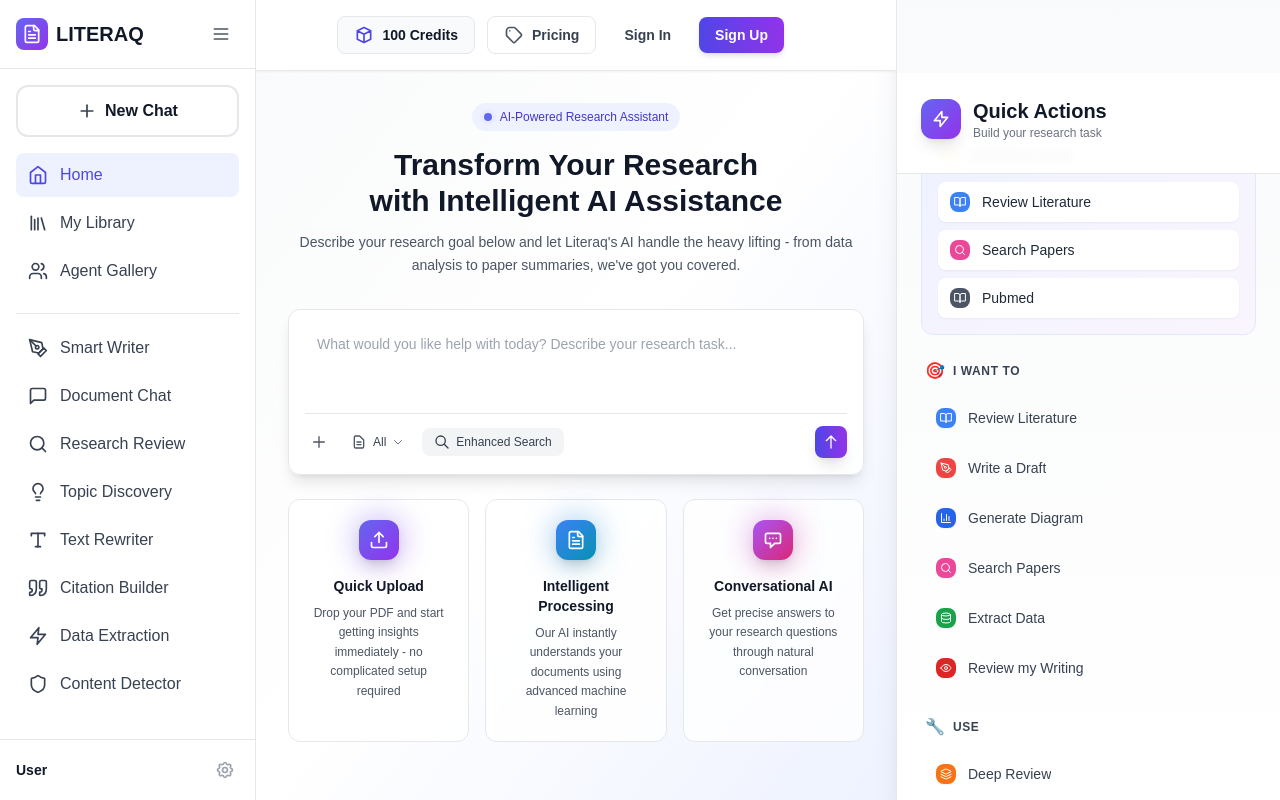
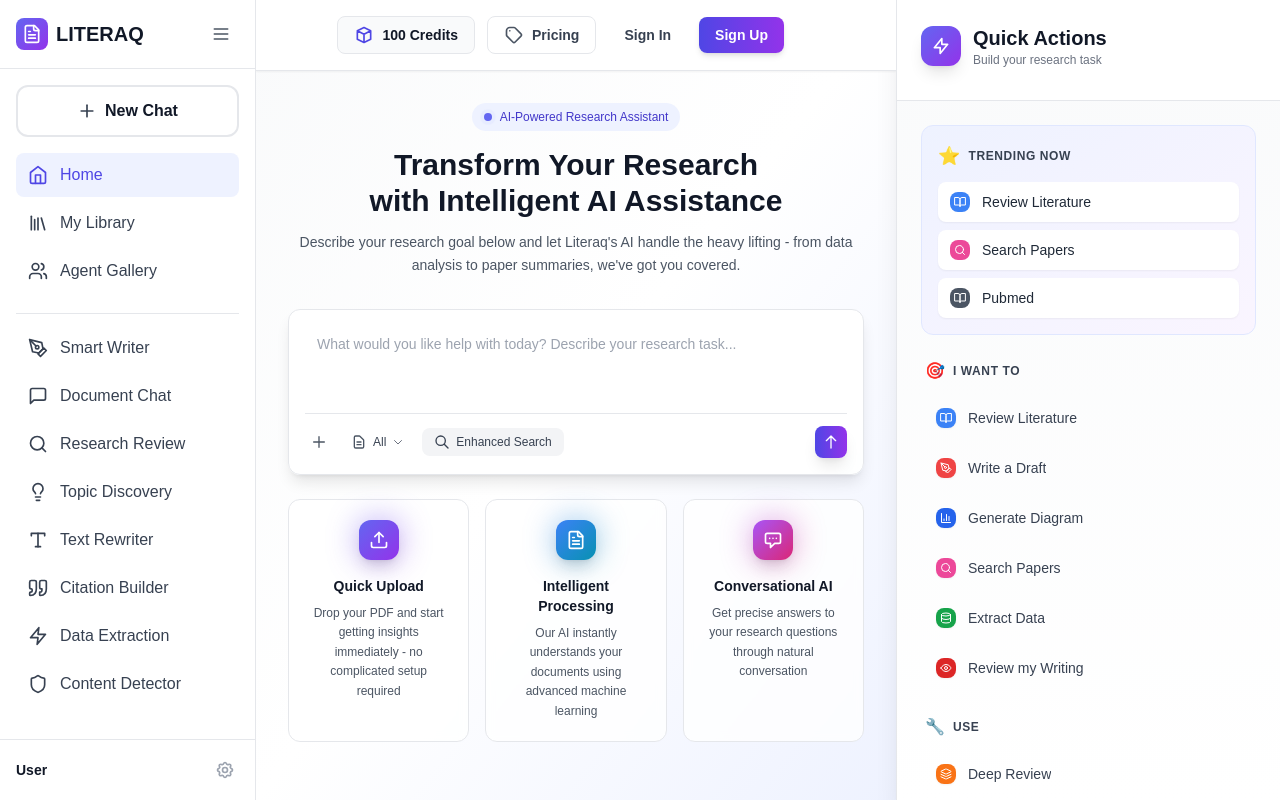
Before and after one commit to spartow/literaq, a Next.js app: page / in a window 1280 px wide. Built offline with nearby package versions, Linux system fonts and the light colour scheme; no server answers.

Commit message:
Align Quick Actions sidebar with top of page

```diff
--- a/src/app/page.tsx
+++ b/src/app/page.tsx
@@ -252,7 +252,7 @@
 
       {/* Right Sidebar - Task Builder */}
       <aside className="w-96 bg-gradient-to-b from-gray-50 to-white border-l border-gray-200 overflow-y-auto shadow-xl">
-        <div className="sticky top-[73px] bg-white/95 backdrop-blur-sm border-b border-gray-200 p-6 z-10">
+        <div className="sticky top-0 bg-white/95 backdrop-blur-sm border-b border-gray-200 p-6 z-10">
           <div className="flex items-center gap-3 mb-2">
             <div className="w-10 h-10 bg-gradient-to-br from-indigo-500 to-purple-600 rounded-xl flex items-center justify-center shadow-lg">
               <svg className="w-5 h-5 text-white" fill="none" viewBox="0 0 24 24" stroke="currentColor">
```
